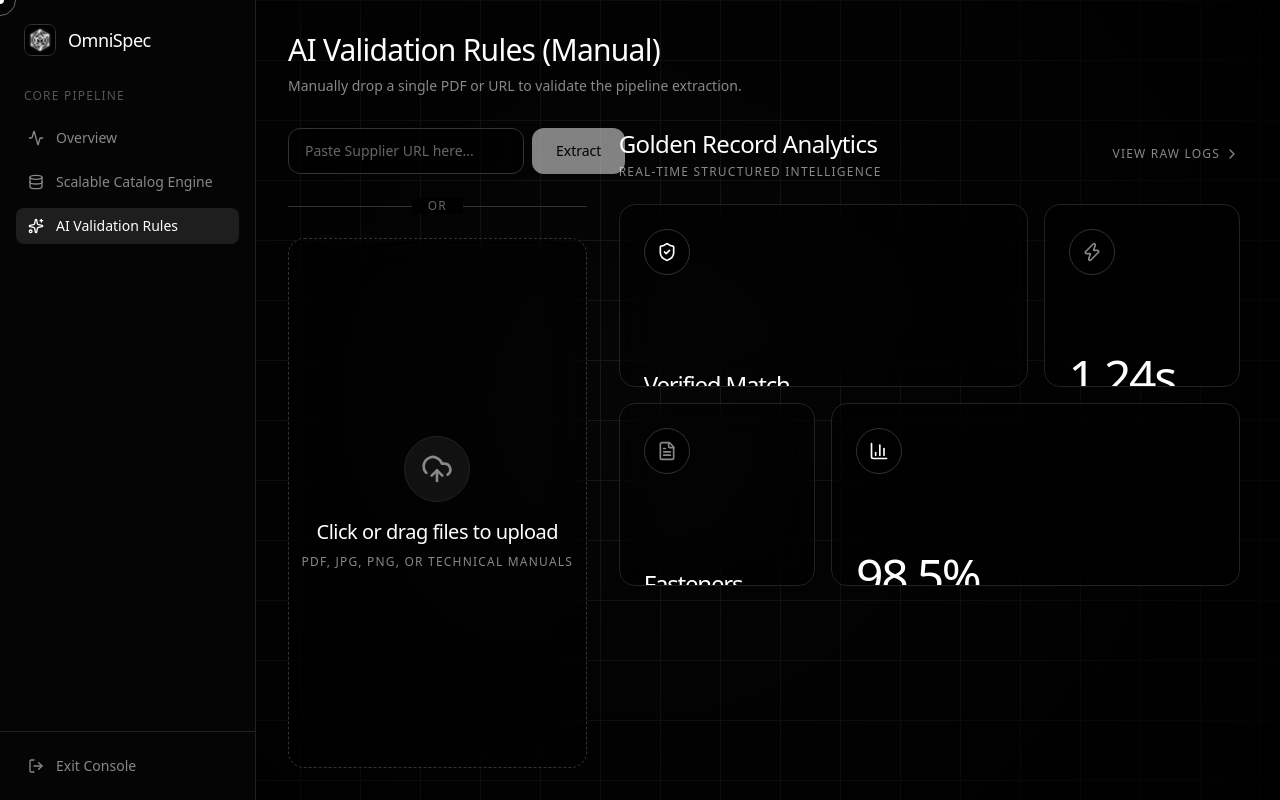
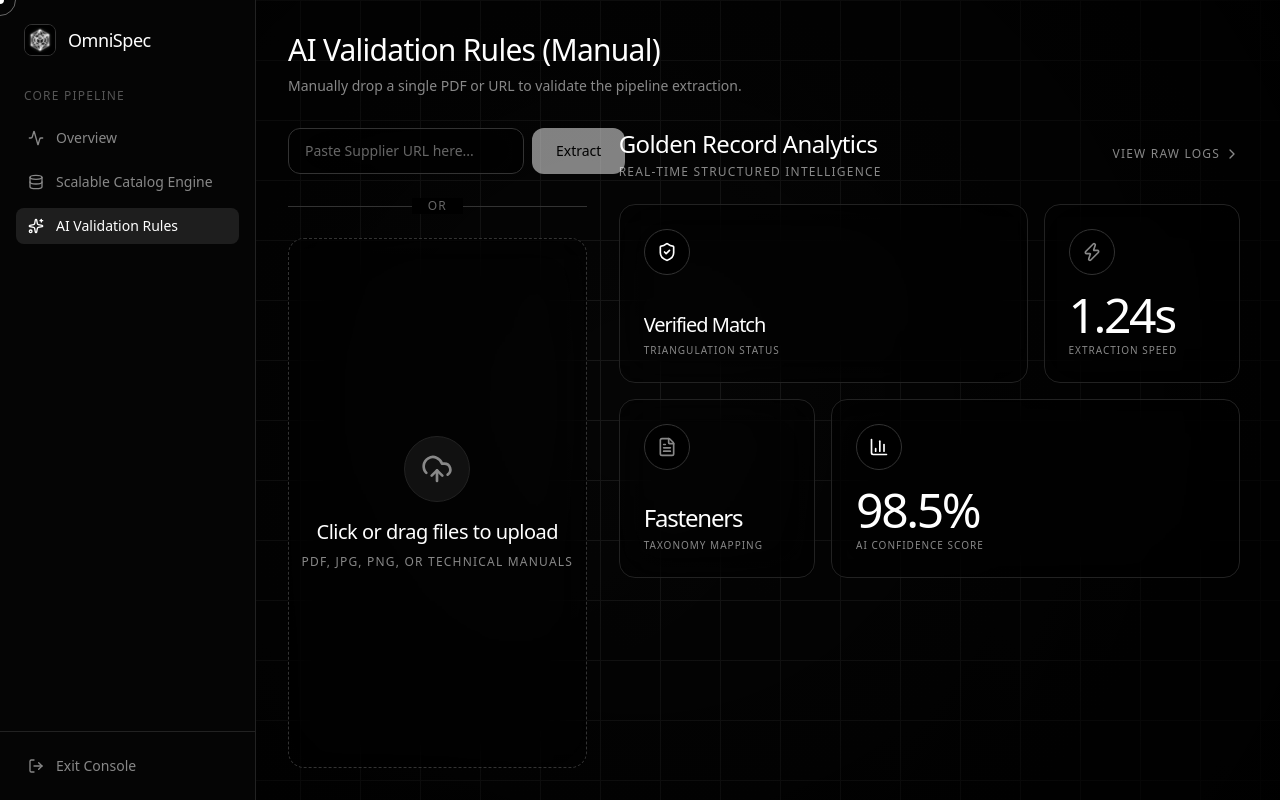
Before and after one commit to Abhi666-max/OmniSpec, a Next.js app in the folder frontend/: page /dashboard in a window 1280 px wide. Both pictures are taken after a click on the button "AI Validation Rules". Built offline with nearby package versions, Linux system fonts and the light colour scheme.

Commit message:
Fix layout: Resolve BentoGrid text overflow and alignment issues

```diff
--- a/frontend/src/components/BentoGrid.tsx
+++ b/frontend/src/components/BentoGrid.tsx
@@ -122,7 +122,7 @@ export default function BentoGrid({ goldenRecord, speed, compact = false }: Bent
             key={i}
             variants={itemVariants}
             whileHover={{ scale: 1.02 }}
-            className={`p-6 rounded-2xl border border-[#222] bg-black/40 backdrop-blur-xl transition-all duration-300 relative overflow-hidden group hover:bg-white/5 hover:border-[#444] ${item.colSpan}`}
+            className={`p-6 rounded-2xl border border-[#222] bg-black/40 backdrop-blur-xl transition-all duration-300 relative overflow-hidden group hover:bg-white/5 hover:border-[#444] flex flex-col justify-between min-h-[160px] ${item.colSpan}`}
           >
             <div className="flex items-start justify-between mb-4 relative z-10">
               <div className="p-3 bg-black rounded-full border border-[#333]">
@@ -130,8 +130,8 @@ export default function BentoGrid({ goldenRecord, speed, compact = false }: Bent
               </div>
             </div>
 
-            <div className="relative z-10 flex flex-col h-full justify-end">
-              <p className={`font-mono tracking-tighter mb-2 text-white truncate ${String(item.value).length > 8 ? 'text-2xl' : 'text-4xl md:text-5xl'}`}>
+            <div className="relative z-10 mt-auto">
+              <p className={`font-mono tracking-tighter mb-1 text-white truncate ${String(item.value).length > 12 ? 'text-xl' : String(item.value).length > 8 ? 'text-2xl' : 'text-4xl md:text-5xl'}`}>
                 {item.value}
               </p>
               <h3 className="text-[10px] uppercase tracking-widest font-sans text-[#888]">{item.title}</h3>
```
